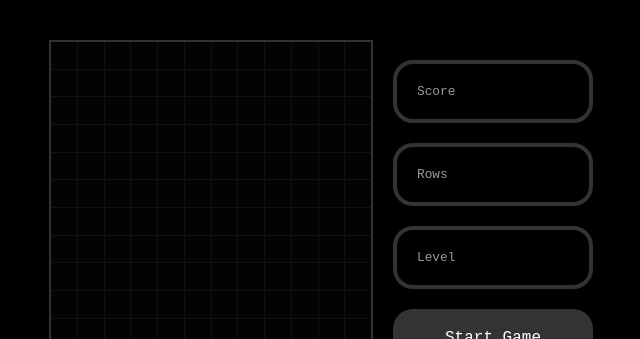
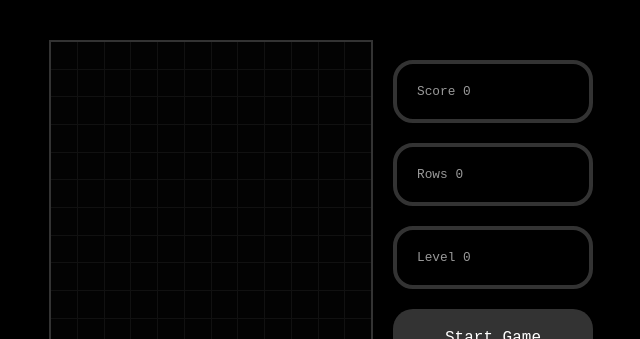
Before and after one commit to jason-nordheim/react-tetris-tutorial, a React (Create React App) app: page / in a window 1280 px wide. Shown: the top 339 px of the page, without its empty margins (141-781 px from the left). Built offline with nearby package versions, Linux system fonts and the light colour scheme.

Commit message:
added scoring using "useGameStatus" hook to contain logic

```diff
--- a/src/components/Tetris.js
+++ b/src/components/Tetris.js
@@ -8,6 +8,7 @@ import { StyledTetris, StyledTetrisWrapper } from './styles/StyledTetris'
 import { usePlayer } from '../hooks/usePlayer'
 import { useStage } from '../hooks/useStage'
 import { useInterval } from '../hooks/useInterval'
+import { useGameStatus } from '../hooks/useGameStatus'
 
 import Stage from './Stage'
 import Display from './Display'
@@ -21,7 +22,8 @@ const Tetris = () => {
 
     // custom hooks
     const [player, updatePlayerPos, resetPlayer, playerRotate] = usePlayer();
-    const [stage, setStage] = useStage(player, resetPlayer);
+    const [stage, setStage, rowsCleared] = useStage(player, resetPlayer);
+    const [score, setScore, rows, setRows, level, setLevel] = useGameStatus(rowsCleared)
 
     console.log('re-render')
 
@@ -37,9 +39,20 @@ const Tetris = () => {
         setDropTime(1000) // 1 second
         resetPlayer();
         setGameOver(false)
+        setScore(0)
+        setRows(0)
+        setLevel(0)
     }
 
     const drop = () => {
+        // increase level when player has cleared 10 rows
+        if ( rows > (level + 1) * 10) {
+            // increase level
+            setLevel(prev => prev + 1)
+            // increase speed
+            setDropTime(1000 / (level + 1 ) + 200)
+        }
+
         if(!checkCollision(player, stage, {x: 0, y:1})){
             updatePlayerPos({x: 0, y: 1, collided: false})
         } else {
@@ -63,7 +76,7 @@ const Tetris = () => {
         if(!gameOver) {
             if(keyCode === 40) {
                 console.log('interval ON')
-                setDropTime(1000)
+                setDropTime(1000 / (level + 1 ) + 200)
             }
         }
     }
@@ -102,9 +115,9 @@ const Tetris = () => {
                         ? ( <Display gameOver={gameOver} text="Game Over" /> )
                         : (
                         <div>
-                            <Display text="Score" />
-                            <Display text="Rows" />
-                            <Display text="Level" />
+                            <Display text={`Score ${score}`} />
+                            <Display text={`Rows ${rows}`} />
+                            <Display text={`Level ${level}`} />
                         </div>
                         )
                     }
--- a/src/hooks/useGameStatus.js
+++ b/src/hooks/useGameStatus.js
@@ -10,8 +10,9 @@ export const useGameStatus = rowsCleared => {
 
     const calcScore = useCallback(() => {
         // if any rows were cleared, then we can calculate score
-        if ( rowsCleared > 0 ) {
-            setScore(prev => prev + linePoints[rowsCleared - 1] * (level + 1))
+        if(rowsCleared > 0) {
+            const pointsScored = (linePoints[rowsCleared - 1] * (level + 1))
+            setScore(prev => prev + pointsScored)
             setRows(prev => prev + rowsCleared)
         }
     }, [level, linePoints, rowsCleared])
@@ -20,5 +21,5 @@ export const useGameStatus = rowsCleared => {
         calcScore()
     }, [calcScore, rowsCleared, score]) // dependencies
 
-    return [score, setScore, rows, setRows, setLevel]
+    return [score, setScore, rows, setRows, level, setLevel]
 }
```
